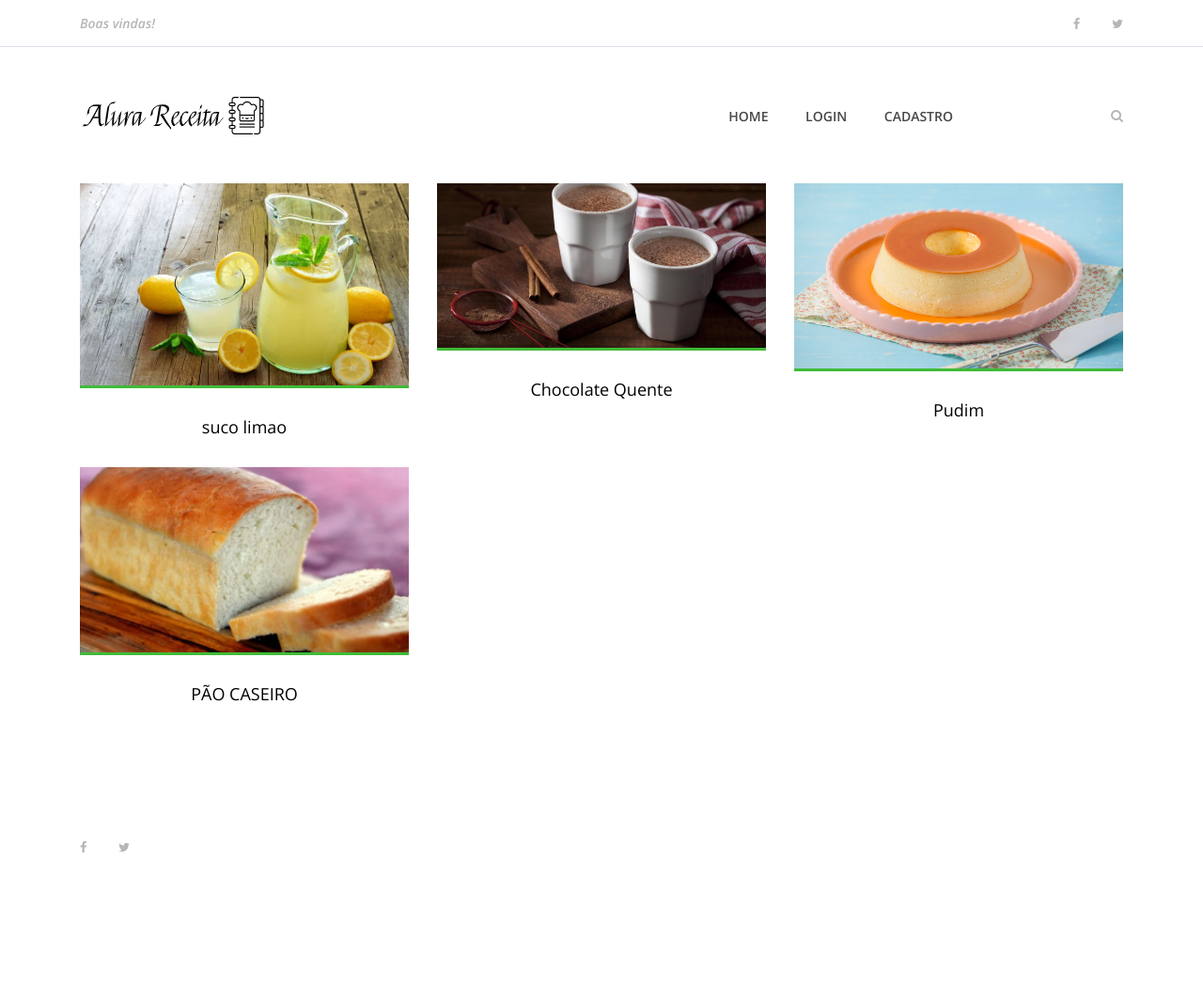
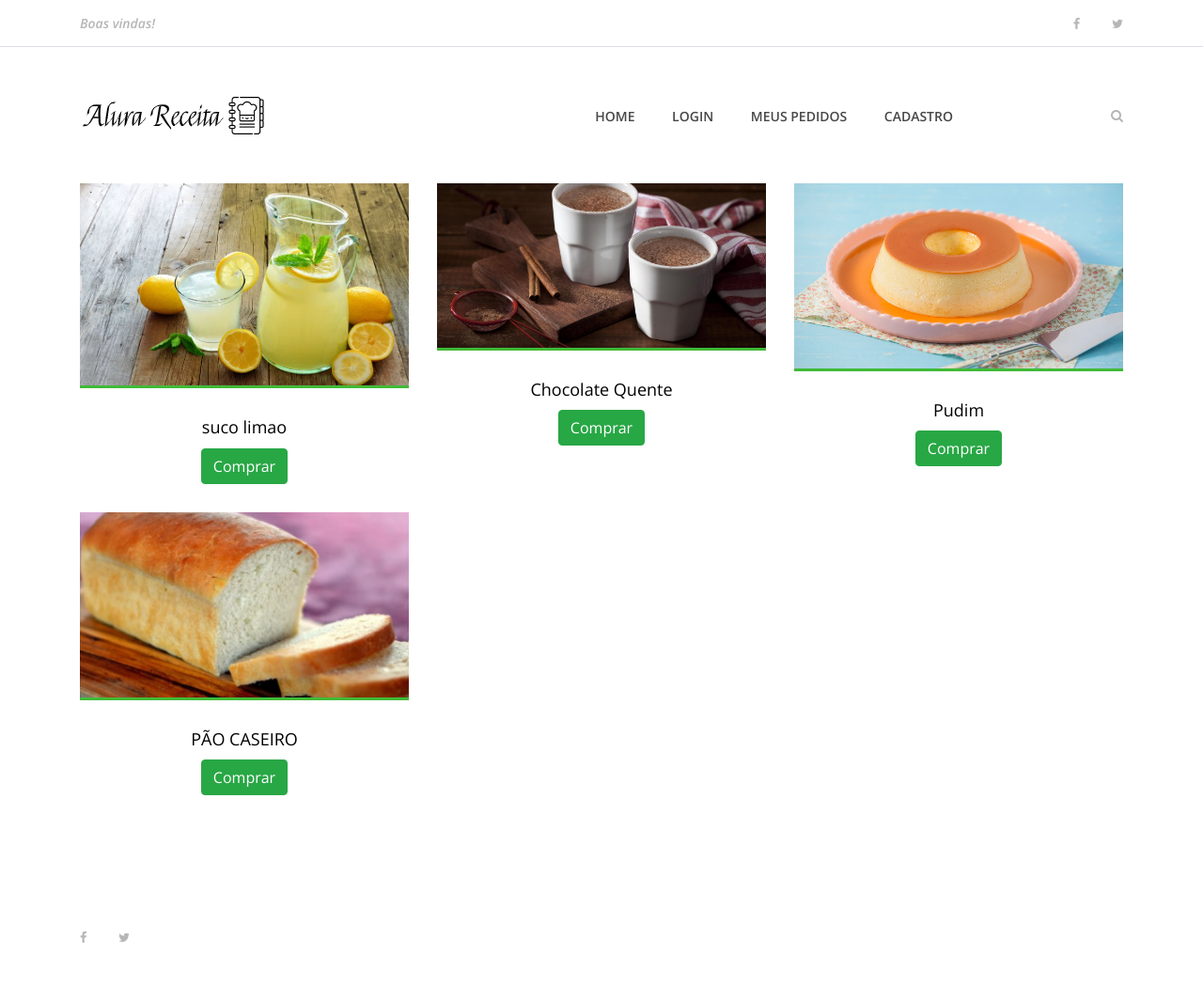
Before and after one commit to Guilgb/Estudo-Django, a Django app: page / in a window 1280 px wide. Shown: the whole page at 94% size. Before the commit the page ends 907 px from the top, so only its background shows below. Run offline with Django 4.2, Linux system fonts and the light colour scheme; data comes from the database, SQL or seed files in the repository; both versions use the stored data as it was after the commit; some libraries are stand-ins or nearby versions.

Commit message:
pedidos off

```diff
--- a/pessoas/models.py
+++ b/pessoas/models.py
@@ -6,6 +6,7 @@ from django.db import models
 class Pessoa(models.Model):
     nome = models.CharField(max_length=100)
     email = models.CharField(max_length=255)
+    adm = models.BooleanField(default=False)
 
     def __str__(self):
         return self.nome
--- a/receitas/models.py
+++ b/receitas/models.py
@@ -16,7 +16,14 @@ class Receita(models.Model):
     publicada = models.BooleanField(default=False)
     foto_receita = models.ImageField(
         upload_to='fotos/%d/%m/%Y', blank='True')
+    preco = models.DecimalField(max_digits=4, decimal_places=2)
     pessoa = models.ForeignKey(User, on_delete=models.CASCADE)
 
     def __str__(self):
         return self.nome_receita
+
+
+class Pedidos(models.Model):
+    comida = models.ForeignKey(
+        Receita, on_delete=models.CASCADE, related_name='pedidos')
+    preco_total = models.FloatField()
--- a/receitas/urls.py
+++ b/receitas/urls.py
@@ -6,4 +6,5 @@ urlpatterns = [
     path('', views.index, name='index'),
     path('<int:receita_id>', views.receita, name='receita'),
     path('buscar', views.buscar, name='buscar'),
+    path('pedido/<int:pedido_id>/', views.pedidos, name='pedidos')
 ]
--- a/receitas/views.py
+++ b/receitas/views.py
@@ -1,5 +1,5 @@
 from django.shortcuts import get_object_or_404, render, get_list_or_404
-from .models import Receita
+from .models import Pedidos, Receita
 from django.views.decorators.csrf import requires_csrf_token
 
 # Create your views here.
@@ -39,3 +39,12 @@ def buscar(request):
         'receitas': lista_receitas
     }
     return render(request, 'buscar.html', lista_dados)
+
+
+def pedidos(request, pedido_id):
+    template_name = 'pedidos.html'
+    carrinho = Pedidos.objects.filter(pk=pedido_id)
+
+    context = {'object_list': carrinho, }
+
+    return render(request, template_name, context)
--- a/templates/index.html
+++ b/templates/index.html
@@ -26,6 +26,7 @@
                         <div class="receipe-content">
                             <a href="{% url 'receita'  receita.id %}">
                                 <h5> {{ receita.nome_receita }} </h5>
+                                <a href="" type="button" class="btn btn-success"> Comprar </a>
                             </a>
                         </div>
                     </div>
--- a/templates/partials/menu.html
+++ b/templates/partials/menu.html
@@ -66,6 +66,7 @@
                                     {% else %}
                                     <li><a href="{% url 'index' %}">Home</a></li>
                                     <li><a href="{% url 'login' %}">Login</a></li>
+                                    <li><a href="">Meus Pedidos</a></li>
                                     <li><a href="{% url 'cadastro' %}">Cadastro</a></li>
                                     {% endif %}
                                 </ul>
--- a/templates/users/dashboard.html
+++ b/templates/users/dashboard.html
@@ -39,6 +39,7 @@
                         <div class="receipe-content">
                             <a href="{% url 'receita'  receita.id %}">
                                 <h5> {{ receita.nome_receita }} </h5>
+                                <a href="{% url 'deleta_receita' receita.id %}" type="button" class="btn btn-danger">Deletar</a>
                             </a>
                         </div>
                     </div>
--- a/users/urls.py
+++ b/users/urls.py
@@ -7,5 +7,7 @@ urlpatterns = [
     path('login', views.login, name='login'),
     path('dashboard', views.dashboard, name='dashboard'),
     path('logout', views.logout, name='logout'),
-    path('cria/receita', views.cria_receita, name="cria_receita")
+    path('cria/receita', views.cria_receita, name="cria_receita"),
+    path('deleta/<int:receita_id>/receita',
+         views.deleta_receita, name='deleta_receita')
 ]
--- a/users/views.py
+++ b/users/views.py
@@ -81,3 +81,9 @@ def cria_receita(request):
         return redirect('dashboard')
     else:
         return render(request, 'users/cria_receita.html')
+
+
+def deleta_receita(request, receita_id):
+    receita = get_object_or_404(Receita, pk=receita_id)
+    receita.delete()
+    return redirect('dashboard')
```
Also changed, not shown: receitas/admin.py (+9 -1 lines), templates/pedidos.html (added, +22 -0 lines), db.sqlite3, pessoas/migrations/0002_pessoa_adm.py (added), receitas/migrations/0005_receita_preco_pedidos.py (added), receitas/migrations/0006_alter_receita_preco.py (added), receitas/migrations/0007_alter_pedidos_comida.py (added).
